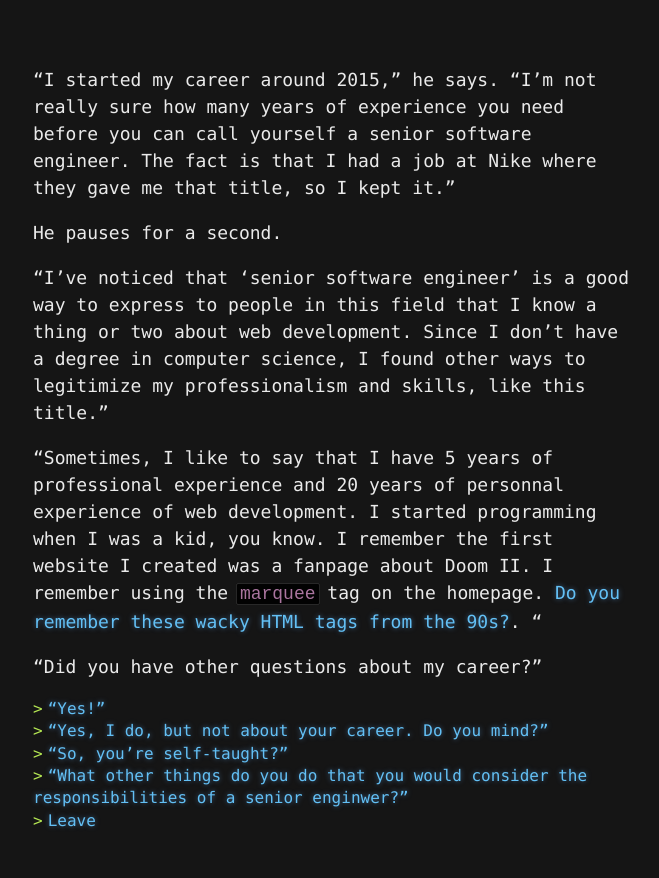
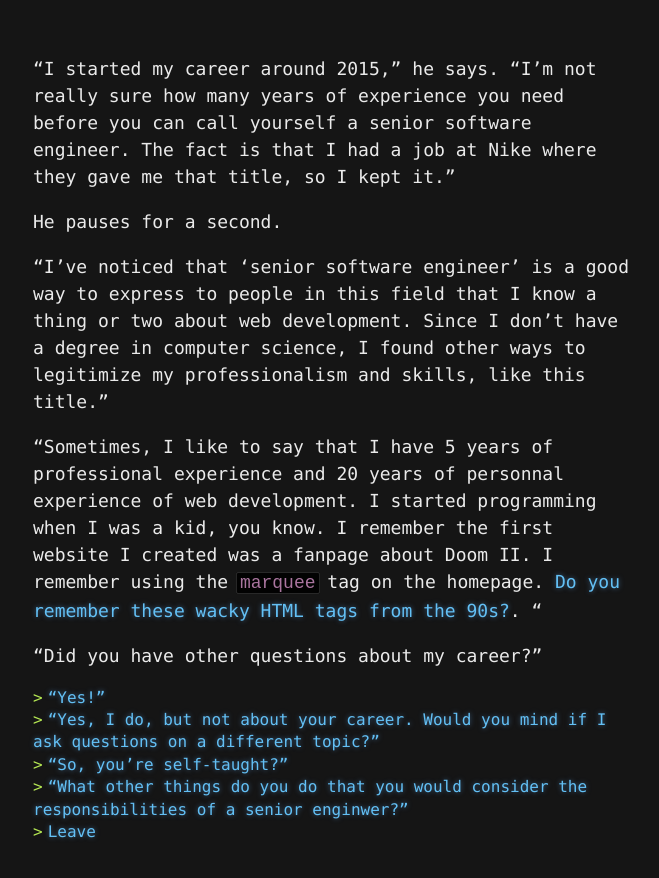
Before and after one commit to yvesgurcan/adventure, a Jekyll site: the page built from senior.md, in a window 1280 px wide. Shown: the top 878 px of the page, without its empty margins (307-966 px from the left). Built offline with Jekyll 4.4.1, drawn with Linux system fonts in a browser that asks for light colours; our own code applies the rules of GitHub Pages for plain Markdown files.

Commit message:
Update senior.md

```diff
--- a/senior.md
+++ b/senior.md
@@ -9,7 +9,7 @@ He pauses for a second.
 "Did you have other questions about my career?"
 
 - ["Yes!"](job.md)
-- ["Yes, I do, but not about your career. Do you mind?"](questions.md)
+- ["Yes, I do, but not about your career. Would you mind if I ask questions on a different topic?"](questions.md)
 - ["So, you're self-taught?"](self-taught.md)
 - ["What other things do you do that you would consider the responsibilities of a senior enginwer?"](senior-responsibilities.md)
 - [Leave](leave.md)
```
